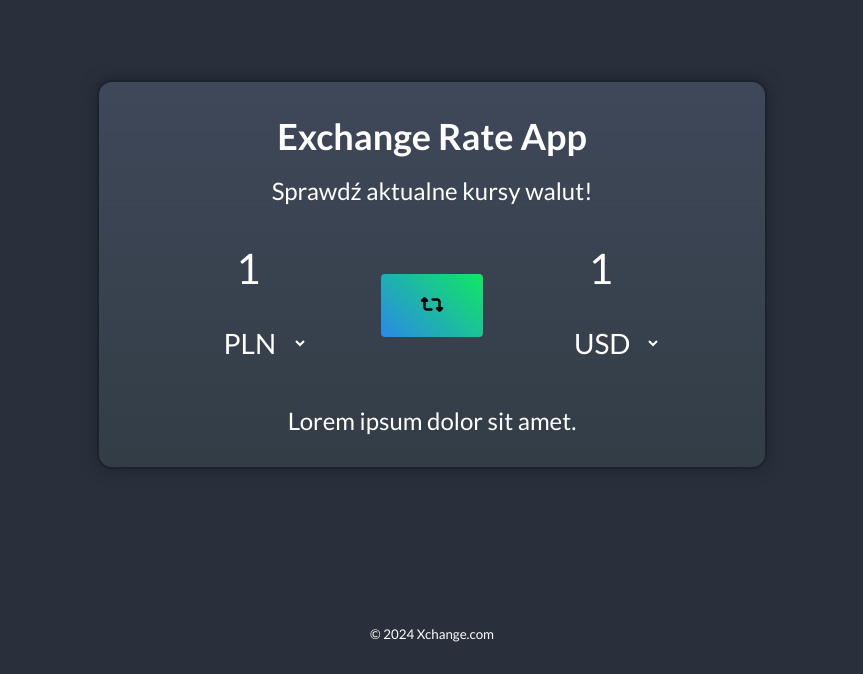
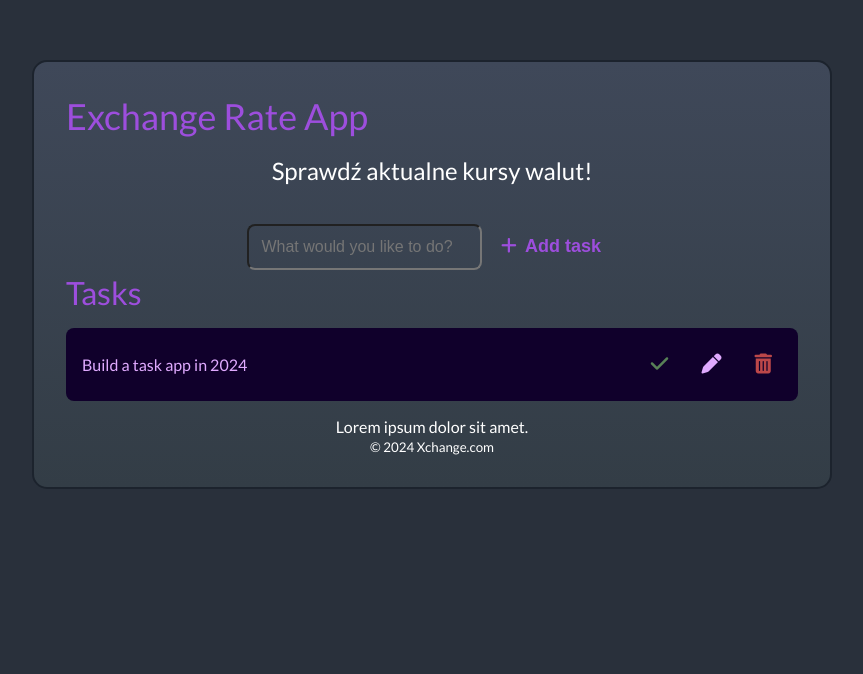
Before and after one commit to wojtekpirog/Advanced_Todo_App, a plain HTML site: page index.html in a window 1280 px wide. Shown: the part 126-800 px from the top of the page, without its empty margins (208-1071 px from the left). Drawn offline with Linux system fonts and the light colour scheme.

Commit message:
Finish styling

```diff
--- a/index.html
+++ b/index.html
@@ -16,37 +16,32 @@
       <h1>Exchange Rate App</h1>
       <p>Sprawdź aktualne kursy walut!</p>
       <!-- Header -->
-      <!-- Form box -->
-      <form class="form-box">
-        <!-- Left section -->
-        <div class="left-section">
-          <!-- Left currency options -->
-          <input type="number" class="amount-one" min="1" value="1" step="1" required/>
-          <select id="currency-one">
-            <option value="PLN" selected>PLN</option>
-            <option value="USD">USD</option>
-            <option value="EUR">EUR</option>
-            <option value="GBP">GBP</option>
-            <option value="CHF">CHF</option>
-          </select>
-          <!-- Left currency options -->
-        </div>
-        <!-- Left section -->
-        <!-- Swap button -->
-        <button type="button" class="swap-btn"><i class="fa-solid fa-retweet"></i></button>
-        <!-- Swap button -->
-        <!-- Right section -->
-        <div class="right-section">
-          <!-- Right currency options -->
-          <input type="number" class="amount-two" min="1" value="1" step="1" disabled/>
-          <select id="currency-two">
-            <option value="PLN">PLN</option>
-            <option value="USD" selected>USD</option>
-            <option value="EUR">EUR</option>
-            <option value="GBP">GBP</option>
-            <option value="CHF">CHF</option>
-          </select>
-          <!-- Right currency options -->
+      <!-- Input container -->
+      <form class="add-task">
+        <input type="text" placeholder="What would you like to do?" required />
+        <button type="button"><i class="fa-solid fa-plus"></i> Add task</button>
+      </form>
+      <!-- Input container -->
+      <!-- Error message -->
+      <p class="error-message">No tasks on the list!</p>
+      <!-- Error message -->
+      <!-- Tasks section header -->
+      <h2>Tasks</h2>
+      <!-- Tasks section header -->
+      <!-- Task container -->
+      <div class="tasks-container">
+        <!-- Task -->
+        <div class="task">
+          <!-- Text -->
+          <p class="task-text">Build a task app in 2024</p>
+          <!-- Text -->
+          <!-- Buttons -->
+          <div class="task-buttons">
+            <button type="button" class="task-button"><i class="fa-solid fa-check"></i></button>
+            <button type="button" class="task-button"><i class="fa-solid fa-pen"></i></button>
+            <button type="button" class="task-button"><i class="fa-solid fa-trash-alt"></i></button>
+          </div>
+          <!-- Buttons -->
         </div>
         <!-- Right section -->
       </form>
@@ -56,6 +51,31 @@
       <!-- Rate info -->
     </div>
     <!-- Wrapper -->
+    <!-- Modal shadow -->
+    <div class="task-modal task-modal__shadow">
+      <!-- Modal content -->
+      <div class="task-modal__box">
+        <!-- Modal header -->
+        <h3 class="task-modal__title">Edit task</h3>
+        <!-- Modal header -->
+        <!-- Error message -->
+        <p class="error-message">Don't forget to put a task name</p>
+        <!-- Error message -->
+        <!-- Modal body -->
+        <form class="task-modal__form">
+          <input type="text" class="task-modal__input" placeholder="What would you like to do?" required />
+          <!-- Buttons -->
+          <div class="task-modal__buttons">
+            <button type="button" class="task-modal__button"><i class="fa-solid fa-check"></i> Accept</button>
+            <button type="button" class="task-modal__button"><i class="fa-solid fa-xmark"></i> Cancel</button>
+          </div>
+          <!-- Buttons -->
+        </form>
+        <!-- Modal body -->
+      </div>
+      <!-- Modal content -->
+    </div>
+    <!-- Modal shadow -->
     <!-- Footer -->
     <footer class="footer">
       <small>&copy; 2024 Xchange.com</small>
--- a/styles.css
+++ b/styles.css
@@ -45,14 +45,25 @@ body {
   transform: translate(-50%, -50%);
 }
 
-.content-wrapper {
+.content-wrapper, .task-modal__box {
+  width: 94%;
+  max-width: 800px;
   padding: 2em;
   border: 2px solid #1C232D;
   border-radius: 15px;
   background-image: linear-gradient(#3F4859, #333D46);
   color: #FFF;
   text-align: center;
-  box-shadow: 0 0 15px #1C232D;
+}
+
+.content-wrapper h1,
+.content-wrapper h2,
+.task-modal__box > h3 {
+  color: #9D4EDD;
+  font-weight: 300;
+  text-align: start;
+  margin-bottom: .5em;
+>>>>>>> Stashed changes
 }
 
 .content-wrapper > h1 {
@@ -72,63 +83,160 @@ body {
   align-items: center;
 }
 
-.left-section, .right-section {
+.content-wrapper > form > input,
+.content-wrapper > form > button,
+.task-modal__input {
+  padding: .75em;
+  background: none;
+  border-radius: 8px;
+  font-size: 1.6rem;
+  font-family: "Albert Sans", sans-serif;
+}
+
+.content-wrapper > form > button {
+  border: 2px solid transparent;
+  color: #9D4EDD;
+  font-weight: 600;
+  font-size: 1.8rem;
+  transition: transform 300ms cubic-bezier(0,1.16,.75,1.3);
+  cursor: pointer;
+}
+
+.content-wrapper > form > input:focus,
+.content-wrapper > form > button:focus {
+  outline: none;
+  border-color: #E0AAFF;
+}
+
+.content-wrapper > form > button:hover {
+  transform: scale(1.1);
+}
+
+.content-wrapper i {
+  margin-right: 4px;
+}
+
+.content-wrapper h2 {
+  font-size: 3.2rem;
+}
+
+.task {
+  margin-bottom: 1em;
+  padding: 1em;
+  background-color: #10002B;
+  border-radius: 8px;
+  color: #E0AAFF;
+  text-align: start;
   display: flex;
-  flex-direction: column;
+  justify-content: space-between;
   align-items: center;
 }
 
-.form-box input {
-  width: 250px;
-  margin-bottom: .5em;
-  font-size: 4.2rem;
+.task:last-child {
+  margin-bottom: 0;
 }
 
-.form-box input, .form-box select {
-  background-color: transparent;
-  color: #FFF;
+.task-button,
+.task-modal__button {
+  margin-right: 10px;
+  padding: .5em;
+  background: none;
   border: 2px solid transparent;
   border-radius: 4px;
-  font-family: "Lato", sans-serif;
-  text-align: center;
-}
-
-.form-box select {
-  padding: .25em .5em;
-  font-size: 2.8rem;
+  font-weight: 600;
+  font-size: 1.6rem;
   cursor: pointer;
 }
 
-.form-box option {
-  color: #1C232D;
-  font-size: 2rem;
+.task-button:last-child {
+  margin-right: 0;
 }
 
-.form-box input:focus, .form-box select:focus {
-  outline: none;
-  border: 2px solid #000;
+.task-button > i {
+  margin-right: 0;
+  color: #E0AAFF;
+  font-size: 2rem;
+  transition: transform 200ms ease-in;
 }
 
-.swap-btn {
-  align-self: center;
-  padding: 1em 2em;
-  border: none;
-  border-radius: 4px;
-  background-image: linear-gradient(45deg, #2B89E7, #11E763);
-  font-size: 2rem;
-  cursor: pointer;
+.task-button:hover > i {
+  transform: scale(1.2);
 }
 
-.swap-btn:focus, .swap-btn:hover {
-  background: linear-gradient(45deg, #317FCC, #1FC06A);
+.task-button > i.fa-check {
+  color: #588157;
 }
 
-.swap-btn:focus {
-  outline: none;
-  color: #FFF;
+.task-button > i.fa-trash-alt {
+  color: #bc4749;
 }
 
-.content-wrapper > p.rate-info {
-  margin-top: 1.5em;
-  margin-bottom: 0;
+.task-modal {
+  position: absolute;
+  top: 0;
+  left: 0;
+  width: 100%;
+  height: 100%;
+  display: none;
+  justify-content: center;
+  align-items: center;
 }
+
+.task-modal__shadow {
+  background-color: rgba(0, 0, 0, 0.5);
+}
+
+.task-modal__box {
+  width: 90%;
+  max-width: 600px;
+}
+
+.task-modal__box > h3 {
+  margin-bottom: .5em;
+  font-size: 2.8rem;
+}
+
+.task-modal.active {
+  display: flex;
+}
+
+.task-modal__input {
+  width: 100%;
+  margin-bottom: 2em;
+  border: 2px solid #5A189A;
+}
+
+.task-modal__buttons {
+  display: flex;
+  justify-content: center;
+  align-items: center;
+  gap: 20px;
+}
+
+.task-modal__button {
+  margin: 0;
+  padding: .5em 1em;
+  color: #E0AAFF;
+  transition: transform 200ms ease-in;
+}
+
+.task-modal__button:hover {
+  transform: scale(1.05);
+}
+
+.task-modal__button > i {
+  margin-right: 4px;
+}
+
+.task-modal__button > i.fa-check {
+  color: #588157;
+}
+
+.task-modal__button > i.fa-xmark {
+  color: #bc4749;
+}
+
+.error-message {
+  display: none;
+  margin-bottom: 1em;
+}
```
